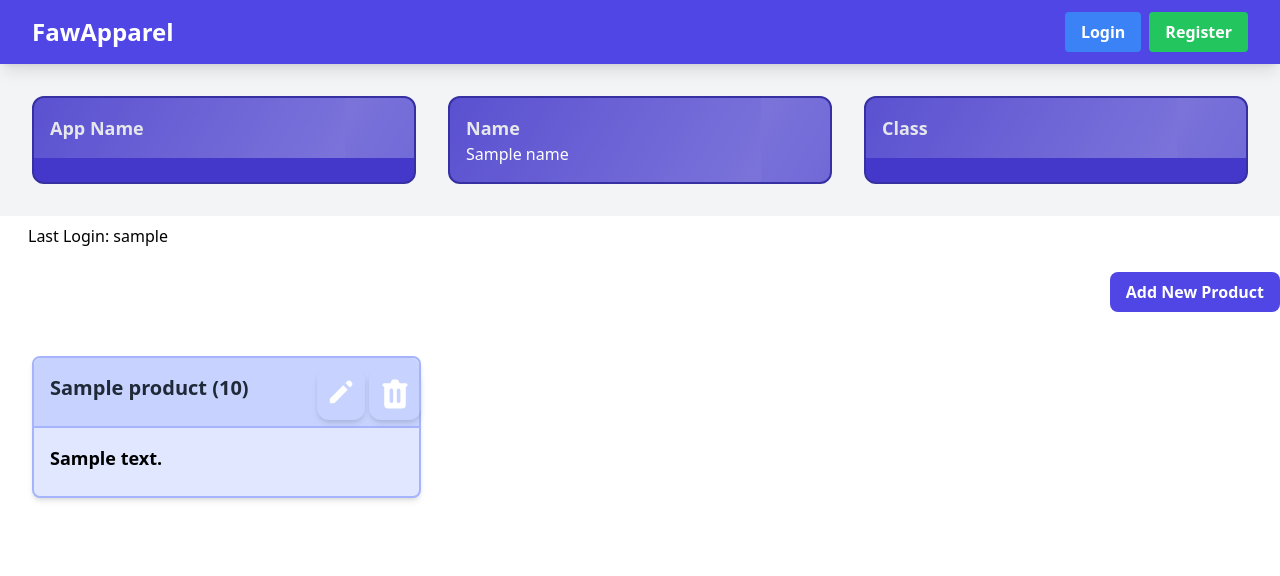
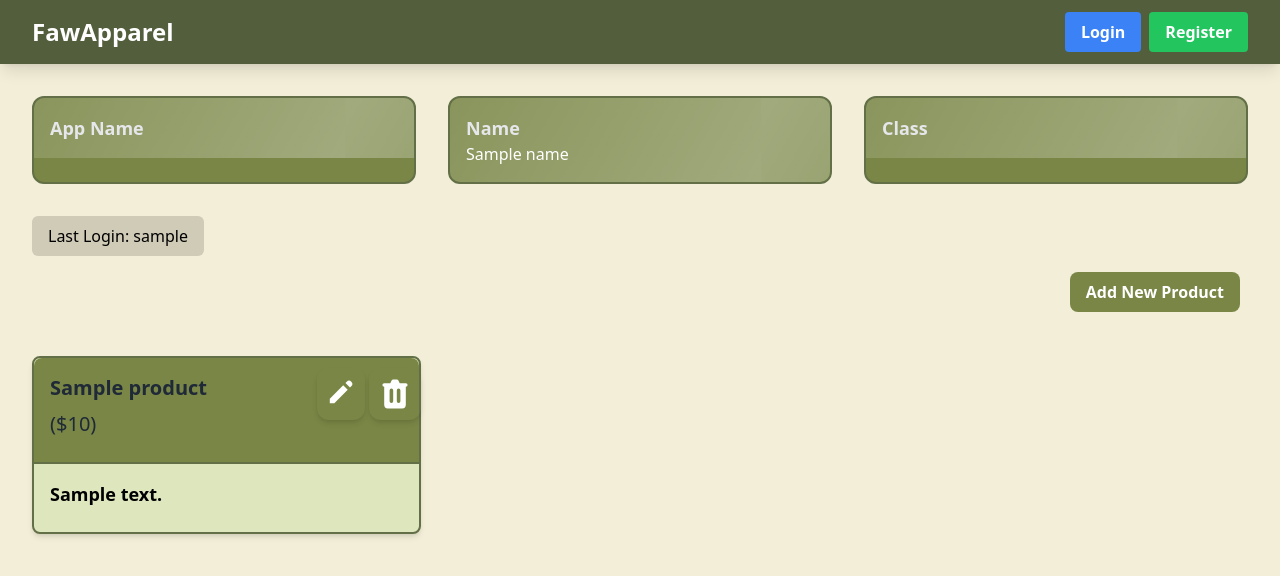
Before and after one commit to fakhrihabb/faw-apparel, a Django app: template main/templates/main.html in a window 1280 px wide. Shown: the top 576 px of the page. Run offline with Django 5.2, Linux system fonts and the light colour scheme; tables that the repository leaves empty hold one stand-in row (values such as "Sample post"); the template is opened without the code that fills it: values that come from a table or form of the project are taken from there, most other values are stand-ins (such as "Sample title", 1, 10 or a date in 2020); some libraries are stand-ins or nearby versions.

Commit message:
Kustomisasi CSS

```diff
--- a/main/templates/card_info.html
+++ b/main/templates/card_info.html
@@ -1,4 +1,4 @@
-<div class="bg-indigo-700 rounded-xl overflow-hidden border-2 border-indigo-800">
+<div class="bg-[#798645] rounded-xl overflow-hidden border-2 border-[#626F47]">
     <div class="p-4 animate-shine">
       <h5 class="text-lg font-semibold text-gray-200">{{ title }}</h5>
       <p class="text-white">{{ value }}</p>
--- a/main/templates/card_product.html
+++ b/main/templates/card_product.html
@@ -1,7 +1,8 @@
 <div class="relative break-inside-avoid">
-  <div class="relative top-5 bg-indigo-100 shadow-md rounded-lg mb-6 break-inside-avoid flex flex-col border-2 border-indigo-300 transform rotate-0 transition-transform duration-300">
-    <div class="bg-indigo-200 text-gray-800 p-4 rounded-t-lg border-b-2 border-indigo-300">
-      <h3 class="font-bold text-xl mb-2">{{product.name}} ({{product.price}})</h3>
+  <div class="relative top-5 bg-[#dee6be] shadow-md rounded-lg mb-6 break-inside-avoid flex flex-col border-2 border-[#626f47]">
+    <div class="bg-[#798645] text-gray-800 p-4 rounded-t-lg border-b-2 border-[#626f47]">
+      <h3 class="font-bold text-xl mb-2">{{product.name}}</h3>
+      <h3 class="text-xl mb-2">(${{product.price}})</h3>
       <p class="text-gray-600">{{product.time}}</p>
     </div>
     <div class="p-4">
@@ -12,12 +13,12 @@
     </div>
   </div>
   <div class="absolute top-8 -right-0 flex space-x-1">
-    <a href="{% url 'main:edit_product' product.pk %}" class="hover:bg-yellow-600 text-white rounded-xl p-2 transition duration-300 shadow-md">
+    <a href="{% url 'main:edit_product' product.pk %}" class="hover:bg-yellow-800 text-white rounded-xl p-2 transition duration-300 shadow-md">
       <svg xmlns="http://www.w3.org/2000/svg" class="h-8 w-8" viewBox="0 0 20 20" fill="currentColor">
         <path d="M13.586 3.586a2 2 0 112.828 2.828l-.793.793-2.828-2.828.793-.793zM11.379 5.793L3 14.172V17h2.828l8.38-8.379-2.83-2.828z" />
       </svg>
     </a>
-    <a href="{% url 'main:delete_product' product.pk %}" class="hover:bg-red-600 text-white rounded-xl p-2 transition duration-300 shadow-md">
+    <a href="{% url 'main:delete_product' product.pk %}" class="hover:bg-red-800 text-white rounded-xl p-2 transition duration-300 shadow-md">
       <svg xmlns="http://www.w3.org/2000/svg" class="h-9 w-9" viewBox="0 0 20 20" fill="currentColor">
         <path fill-rule="evenodd" d="M9 2a1 1 0 00-.894.553L7.382 4H4a1 1 0 000 2v10a2 2 0 002 2h8a2 2 0 002-2V6a1 1 0 100-2h-3.382l-.724-1.447A1 1 0 0011 2H9zM7 8a1 1 0 012 0v6a1 1 0 11-2 0V8zm5-1a1 1 0 00-1 1v6a1 1 0 102 0V8a1 1 0 00-1-1z" clip-rule="evenodd" />
       </svg>
--- a/main/templates/login.html
+++ b/main/templates/login.html
@@ -5,7 +5,7 @@
 {% endblock meta %}
 
 {% block content %}
-<div class="min-h-screen flex items-center justify-center w-screen bg-gray-100 py-12 px-4 sm:px-6 lg:px-8">
+<div class="min-h-screen flex items-center justify-center w-screen bg-[#F2EED7] py-12 px-4 sm:px-6 lg:px-8">
   <div class="max-w-md w-full space-y-8">
     <div>
       <h2 class="mt-6 text-center text-black text-3xl font-extrabold text-gray-900">
@@ -27,7 +27,7 @@
       </div>
 
       <div>
-        <button type="submit" class="group relative w-full flex justify-center py-2 px-4 border border-transparent text-sm font-medium rounded-md text-white bg-indigo-600 hover:bg-indigo-700 focus:outline-none focus:ring-2 focus:ring-offset-2 focus:ring-indigo-500">
+        <button type="submit" class="group relative w-full flex justify-center py-2 px-4 border border-transparent text-sm font-medium rounded-md text-white bg-[#798645] hover:bg-[#606b36] focus:outline-none focus:ring-2 focus:ring-offset-2 focus:ring-indigo-500">
           Sign in
         </button>
       </div>
@@ -56,7 +56,7 @@
     <div class="text-center mt-4">
       <p class="text-sm text-black">
         Don't have an account yet?
-        <a href="{% url 'main:register' %}" class="font-medium text-indigo-200 hover:text-indigo-300">
+        <a href="{% url 'main:register' %}" class="font-medium text-[#b7cc66] hover:text-[#93a352]">
           Register Now
         </a>
       </p>
--- a/main/templates/main.html
+++ b/main/templates/main.html
@@ -6,7 +6,7 @@
 {% endblock meta %}
 {% block content %}
 {% include 'navbar.html' %}
-<div class="overflow-x-hidden px-4 md:px-8 pb-8 pt-24 bg-gray-100 flex flex-col">
+<div class="overflow-x-hidden px-4 md:px-8 pb-8 pt-24 bg-[#F2EED7] flex flex-col">
   <div class="relative grid grid-cols-1 z-30 md:grid-cols-3 gap-8">
       {% include "card_info.html" with title='App Name' value=app_name %}
       {% include "card_info.html" with title='Name' value=name %}
@@ -17,13 +17,13 @@
       </div>
     </div>
 </div>
-    <div class="px-3 mb-4">
-      <div class="flex rounded-md items-center bg-white py-2 px-4 w-fit">
+    <div class="px-8 mb-4">
+      <div class="flex rounded-md items-center bg-[#cfcbb6] py-2 px-4 w-fit">
         <h1 class="text-black text-center">Last Login: {{last_login}}</h1>
       </div>
     </div>
-    <div class="flex justify-end mb-6">
-        <a href="{% url 'main:create_product_entry' %}" class="bg-indigo-600 hover:bg-indigo-700 text-white font-bold py-2 px-4 rounded-lg transition duration-300 ease-in-out transform hover:-translate-y-1 hover:scale-105">
+    <div class="flex justify-end px-10 mb-6 bg-[#F2EED7]">
+        <a href="{% url 'main:create_product_entry' %}" class="bg-[#798645] hover:bg-[#606b36] text-white font-bold py-2 px-4 rounded-lg transition duration-300 ease-in-out transform hover:-translate-y-1 hover:scale-100">
             Add New Product
         </a>
     </div>
--- a/main/templates/register.html
+++ b/main/templates/register.html
@@ -5,7 +5,7 @@
 {% endblock meta %}
 
 {% block content %}
-<div class="min-h-screen flex items-center justify-center bg-gray-100 py-12 px-4 sm:px-6 lg:px-8">
+<div class="min-h-screen flex items-center justify-center bg-[#F2EED7] py-12 px-4 sm:px-6 lg:px-8">
   <div class="max-w-md w-full space-y-8 form-style">
     <div>
       <h2 class="mt-6 text-center text-3xl font-extrabold text-black">
@@ -41,7 +41,7 @@
       </div>
 
       <div>
-        <button type="submit" class="group relative w-full flex justify-center py-2 px-4 border border-transparent text-sm font-medium rounded-md text-white bg-indigo-600 hover:bg-indigo-700 focus:outline-none focus:ring-2 focus:ring-offset-2 focus:ring-indigo-500">
+        <button type="submit" class="group relative w-full flex justify-center py-2 px-4 border border-transparent text-sm font-medium rounded-md text-white bg-[#798645] hover:bg-[#606b36] focus:outline-none focus:ring-2 focus:ring-offset-2 focus:ring-indigo-500">
           Register
         </button>
       </div>
@@ -60,7 +60,7 @@
     <div class="text-center mt-4">
       <p class="text-sm text-black">
         Already have an account?
-        <a href="{% url 'main:login' %}" class="font-medium text-indigo-200 hover:text-indigo-300">
+        <a href="{% url 'main:login' %}" class="font-medium text-[#b7cc66] hover:text-[#93a352]">
           Login here
         </a>
       </p>
--- a/templates/base.html
+++ b/templates/base.html
@@ -9,7 +9,7 @@
     <script src="https://cdn.tailwindcss.com"></script>
     <link rel="stylesheet" href="{% static 'css/global.css' %}"/>
 </head>
-<body>
+<body class="bg-[#F2EED7]">
 {% block content %} {% endblock content %}
 </body>
 </html>
--- a/templates/navbar.html
+++ b/templates/navbar.html
@@ -1,4 +1,4 @@
-<nav class="bg-indigo-600 shadow-lg fixed top-0 left-0 z-40 w-screen">
+<nav class="bg-[#535e3c] shadow-lg fixed top-0 left-0 z-40 w-screen">
     <div class="max-w-7xl mx-auto px-4 sm:px-6 lg:px-8">
       <div class="flex items-center justify-between h-16">
         <div class="flex items-center">
```
Also changed, not shown: main/templates/create_product_entry.html (+6 -6 lines), main/templates/edit_product.html (+5 -5 lines).
